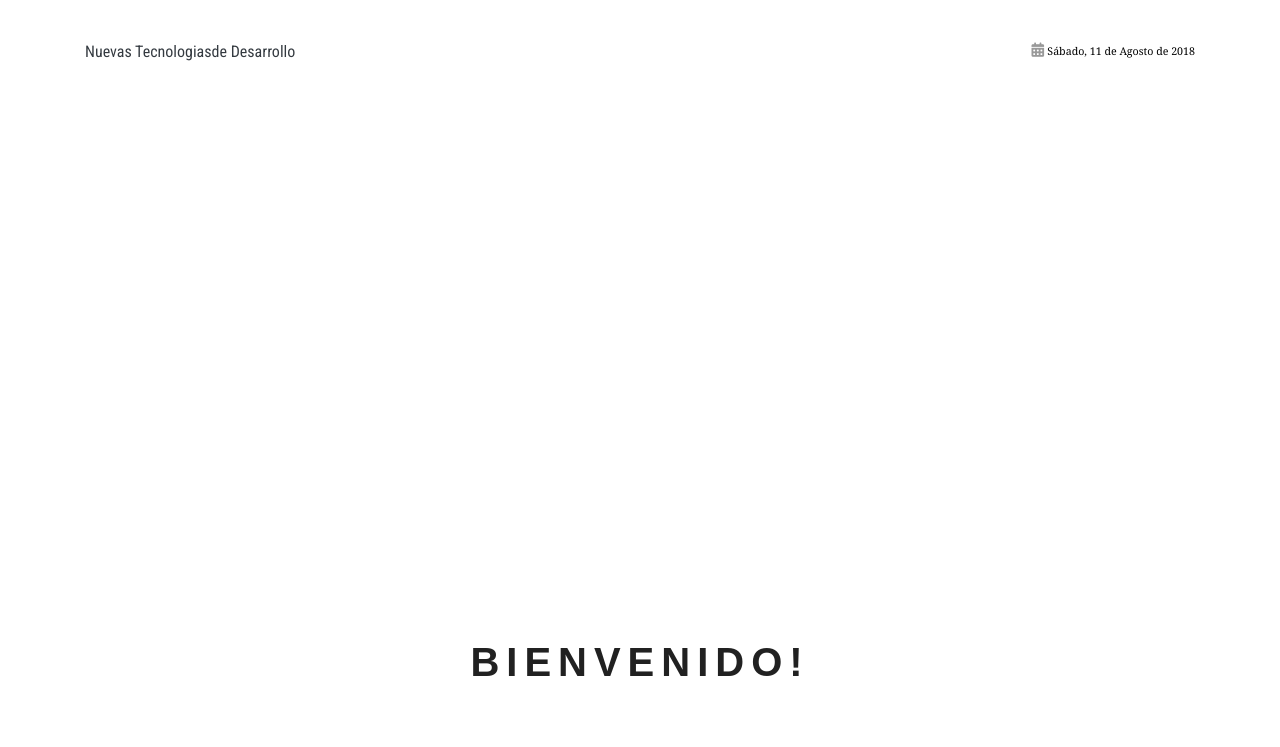
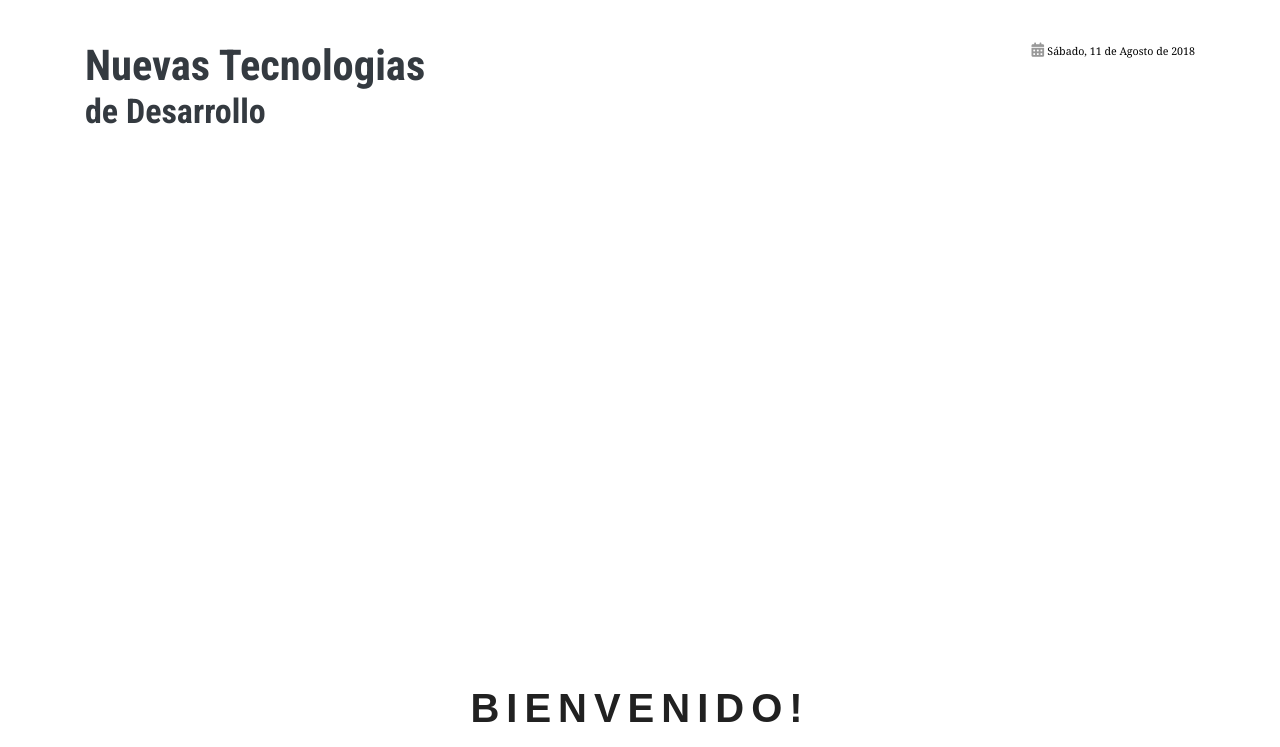
Before and after one commit to StevenAvilaRojas/Konrad-Taller-Git, a plain HTML site: page index.html in a window 1280 px wide. Shown: the top 747 px of the page. Drawn offline with nearby package versions, Linux system fonts and the light colour scheme; some packages are replaced by stand-ins of ours; a script that the page names is missing.

Commit message:
Cambios Menores
Pequeños cambios en el header.

```diff
--- a/index.html
+++ b/index.html
@@ -45,7 +45,7 @@
 			<div class="container">
 				<div class="header-left">
 					<div class="w3layouts-logo">
-						<a>Nuevas Tecnologias<span>de Desarrollo</span></a>
+						<a><h1>Nuevas Tecnologias</h1><h2> de Desarrollo</h2></a>
 					</div>
 				</div>
 				<div class="header-right">
```
